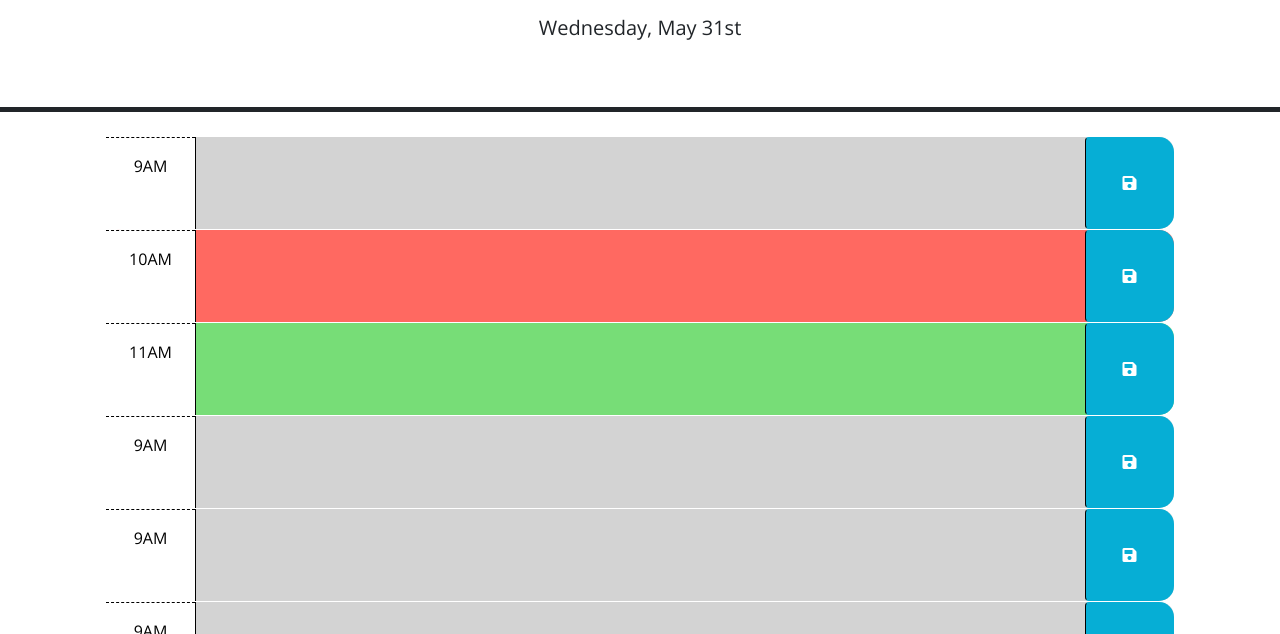
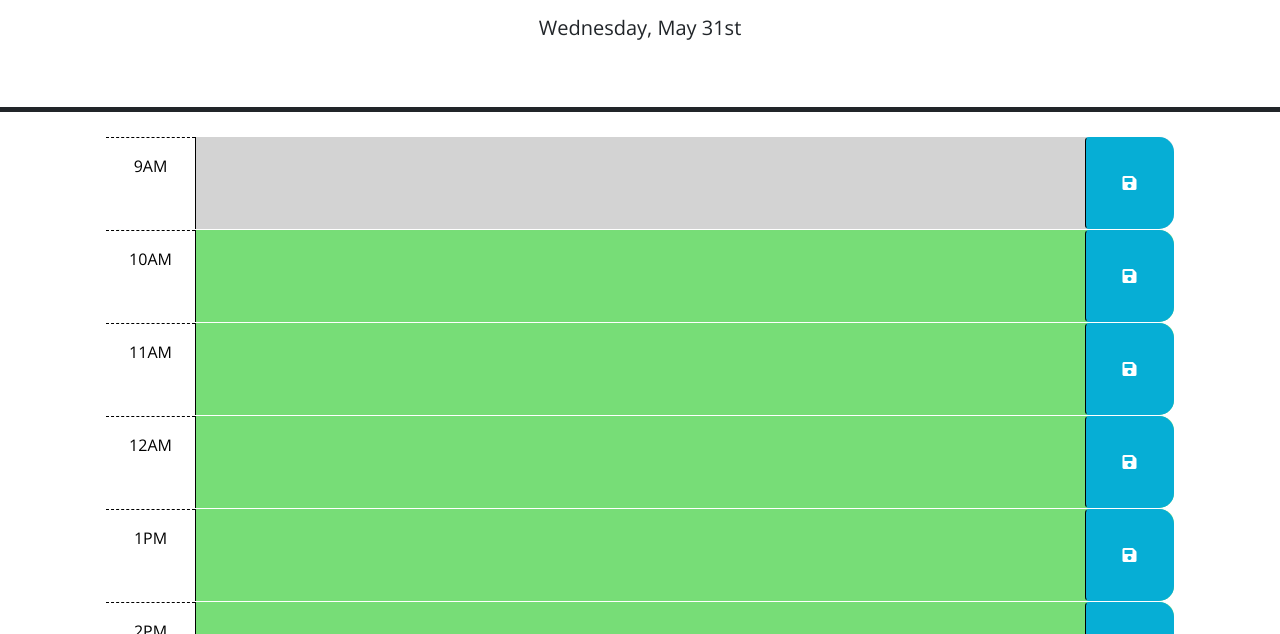
Before and after one commit to chandraucb/05-3rd-Party-APIs-Calender, a plain HTML site: page index.html in a window 1280 px wide. Shown: the part 166-800 px from the top of the page. Drawn offline with nearby package versions, Linux system fonts and the light colour scheme.

Commit message:
Add dynamic css update based on current time

```diff
--- a/assets/js/script.js
+++ b/assets/js/script.js
@@ -36,10 +36,36 @@ $(function () {
   //Set header date as current date
   $('#currentDay').text(dayjs().format('dddd, MMMM D') + nth(dayjs().format('D')) )
 
+  let workingHours = [10,11,12,1,2,3,4,5]
 
-  for (let index = 0; index < 8; index++) {
-    var nextHrElement = $('#hour-9').clone();
-    $('#container').append(nextHrElement[0])
+  for (let index = 0; index < workingHours.length; index++) {
+    let nextHrElement = $('#hour-9').clone()[0];
+    let hourIndex=workingHours[index] ;
+    let id='hour-'+hourIndex;
+    let hour=(8 < hourIndex && hourIndex < 13) ? hourIndex+'AM': hourIndex+'PM'
+    $(nextHrElement).attr('id',id)
+    $($(nextHrElement).children('.col-2').first()[0]).text(hour)
+
+    let cssClass = '';
+    let currentHour = dayjs().format('H')
+    console.log (currentHour)
+    console.log (hourIndex)
+
+    if (hourIndex <= 5)
+      hourIndex += 12
+
+    if (currentHour > hourIndex) {
+      cssClass = 'past'
+    } else if (currentHour == hourIndex) {
+      cssClass = 'present'
+    } else {
+      cssClass = 'future'
+    }
+
+    console.log (cssClass)
+
+    $(nextHrElement).removeClass('past').addClass(cssClass)
+    $('#container').append(nextHrElement)
   }
 
 
--- a/index.html
+++ b/index.html
@@ -48,25 +48,6 @@
         </button>
       </div>
 
-      <!-- Example of a a present time block. The "present" class adds a red background color. -->
-      <div id="hour-10" class="row time-block present">
-        <div class="col-2 col-md-1 hour text-center py-3">10AM</div>
-        <textarea class="col-8 col-md-10 description" rows="3"> </textarea>
-        <button class="btn saveBtn col-2 col-md-1" aria-label="save">
-          <i class="fas fa-save" aria-hidden="true"></i>
-        </button>
-      </div>
-
-      <!-- Example of a future time block. The "future" class adds a green background color. -->
-      <div id="hour-11" class="row time-block future">
-        <div class="col-2 col-md-1 hour text-center py-3">11AM</div>
-        <textarea class="col-8 col-md-10 description" rows="3"> </textarea>
-        <button class="btn saveBtn col-2 col-md-1" aria-label="save">
-          <i class="fas fa-save" aria-hidden="true"></i>
-        </button>
-      </div>
-    </div>
-
     <script src="https://code.jquery.com/jquery-3.4.1.min.js"></script>
     <script
       src="https://cdn.jsdelivr.net/npm/dayjs@1.11.3/dayjs.min.js"
```
